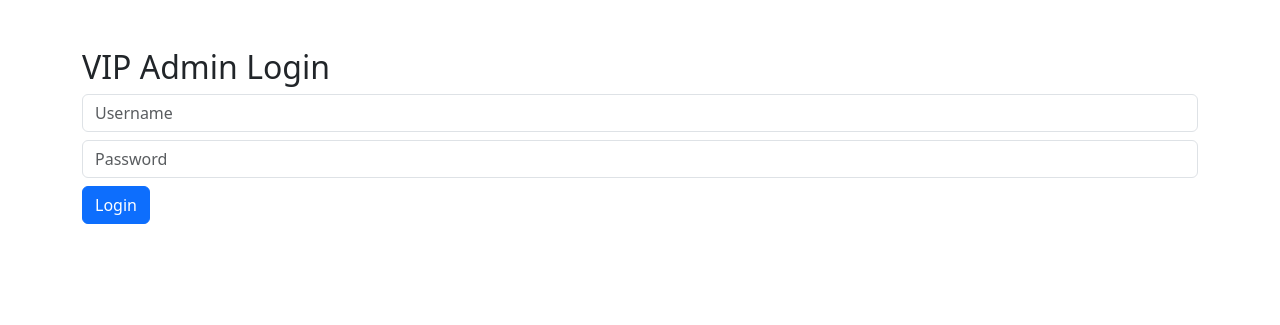
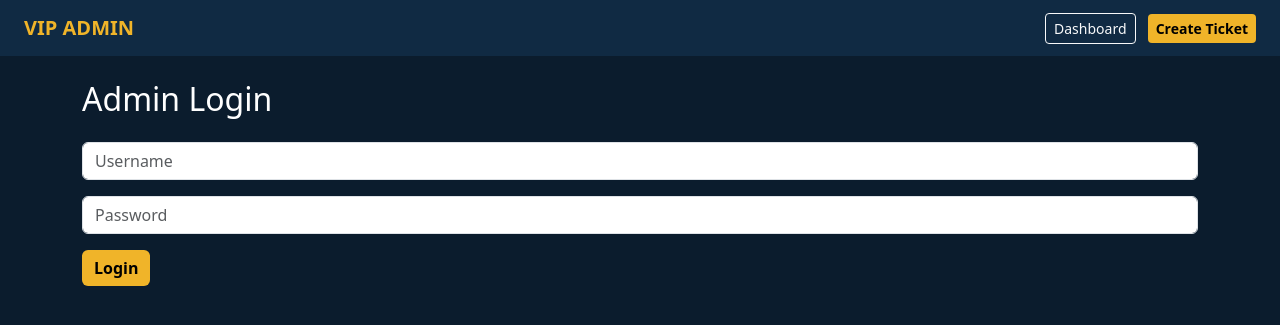
Before and after one commit to tishaq/qr_admin_portal, a FastAPI app: page / in a window 1280 px wide. Shown: the top 325 px of the page. Run offline with FastAPI, Linux system fonts and the light colour scheme.

Commit message:
updated pages

```diff
--- a/app.py
+++ b/app.py
@@ -1,23 +1,20 @@
-from fastapi import FastAPI, Request, Form, Depends
+from fastapi import FastAPI, Request, Form
 from fastapi.responses import HTMLResponse, RedirectResponse
 from fastapi.templating import Jinja2Templates
 from fastapi.staticfiles import StaticFiles
+from boto3.dynamodb.conditions import Key
+from datetime import datetime
 import uuid
-from datetime import datetime
+
 from auth import hash_password, verify_password, create_token
 from db import admins_table, tickets_table
-from boto3.dynamodb.conditions import Key
 
 app = FastAPI()
 
 templates = Jinja2Templates(directory="templates")
-
 app.mount("/static", StaticFiles(directory="static"), name="static")
 
 
-# ========================
-# Login Page
-# ========================
 @app.get("/", response_class=HTMLResponse)
 def login_page(request: Request):
     return templates.TemplateResponse("login.html", {"request": request})
@@ -39,9 +36,6 @@ def login(request: Request, username: str = Form(...), password: str = Form(...)
     return response
 
 
-# ========================
-# Dashboard
-# ========================
 @app.get("/dashboard", response_class=HTMLResponse)
 def dashboard(request: Request):
     scan = tickets_table.scan()
@@ -52,9 +46,6 @@ def dashboard(request: Request):
     })
 
 
-# ========================
-# Create Ticket
-# ========================
 @app.get("/tickets/new", response_class=HTMLResponse)
 def new_ticket_page(request: Request):
     return templates.TemplateResponse("create_ticket.html", {"request": request})
@@ -74,5 +65,26 @@ def create_ticket(name: str = Form(...), level: str = Form(...), duration: int =
     }
 
     tickets_table.put_item(Item=item)
+    return RedirectResponse("/dashboard", status_code=302)
 
+
+@app.get("/tickets/{ticket_id}", response_class=HTMLResponse)
+def ticket_detail(request: Request, ticket_id: str):
+    res = tickets_table.get_item(Key={"ticket_id": ticket_id})
+    ticket = res.get("Item")
+
+    return templates.TemplateResponse("ticket_detail.html", {
+        "request": request,
+        "ticket": ticket
+    })
+
+
+@app.post("/tickets/{ticket_id}/disable")
+def disable_ticket(ticket_id: str):
+    tickets_table.update_item(
+        Key={"ticket_id": ticket_id},
+        UpdateExpression="SET #s = :val",
+        ExpressionAttributeNames={"#s": "status"},
+        ExpressionAttributeValues={":val": "disabled"}
+    )
     return RedirectResponse("/dashboard", status_code=302)
--- a/auth.py
+++ b/auth.py
@@ -3,7 +3,7 @@ from jose import jwt
 import os
 from datetime import datetime, timedelta
 
-SECRET_KEY = os.environ.get("SECRET_KEY", "supersecret")
+SECRET_KEY = os.environ.get("SECRET_KEY", "CHANGE_ME_SECRET")
 ALGORITHM = "HS256"
 
 pwd_context = CryptContext(schemes=["bcrypt"], deprecated="auto")
--- /dev/null
+++ b/templates/base.html
@@ -0,0 +1,30 @@
+<!DOCTYPE html>
+<html>
+<head>
+    <title>VIP Admin Platform</title>
+    <meta name="viewport" content="width=device-width, initial-scale=1">
+    <link href="https://cdn.jsdelivr.net/npm/bootstrap@5.3.0/dist/css/bootstrap.min.css" rel="stylesheet">
+    <style>
+        body { background-color: #0B1C2D; color: #ffffff; }
+        .navbar { background-color: #102A43; }
+        .navbar-brand { color: #F0B429 !important; font-weight: bold; }
+        .card { background-color: #102A43; border-radius: 12px; }
+        .btn-gold { background-color: #F0B429; border: none; color: black; font-weight: 600; }
+        .btn-gold:hover { background-color: #d99a1c; }
+        .table { color: white; }
+        .table thead { background-color: #F0B429; color: black; }
+    </style>
+</head>
+<body>
+<nav class="navbar navbar-expand-lg px-4">
+    <a class="navbar-brand" href="/dashboard">VIP ADMIN</a>
+    <div class="ms-auto">
+        <a href="/dashboard" class="btn btn-outline-light btn-sm me-2">Dashboard</a>
+        <a href="/tickets/new" class="btn btn-gold btn-sm">Create Ticket</a>
+    </div>
+</nav>
+<div class="container mt-4">
+{% block content %}{% endblock %}
+</div>
+</body>
+</html>
--- a/templates/login.html
+++ b/templates/login.html
@@ -1,15 +1,12 @@
-<!DOCTYPE html>
-<html>
-<head>
-    <title>Admin Login</title>
-    <link href="https://cdn.jsdelivr.net/npm/bootstrap@5.3.0/dist/css/bootstrap.min.css" rel="stylesheet">
-</head>
-<body class="container mt-5">
-    <h2>VIP Admin Login</h2>
-    <form method="post" action="/login">
-        <input name="username" class="form-control mb-2" placeholder="Username">
-        <input name="password" type="password" class="form-control mb-2" placeholder="Password">
-        <button class="btn btn-primary">Login</button>
-    </form>
-</body>
-</html>
+{% extends "base.html" %}
+{% block content %}
+<h2>Admin Login</h2>
+<form method="post" action="/login" class="mt-4">
+    <input name="username" class="form-control mb-3" placeholder="Username">
+    <input name="password" type="password" class="form-control mb-3" placeholder="Password">
+    <button class="btn btn-gold">Login</button>
+</form>
+{% if error %}
+<div class="mt-3 text-danger">{{ error }}</div>
+{% endif %}
+{% endblock %}
```
Also changed, not shown: templates/create_ticket.html (+17 -0 lines), templates/dashboard.html (+22 -0 lines), templates/ticket_detail.html (added, +14 -0 lines), templates/tickets.html (deleted).
